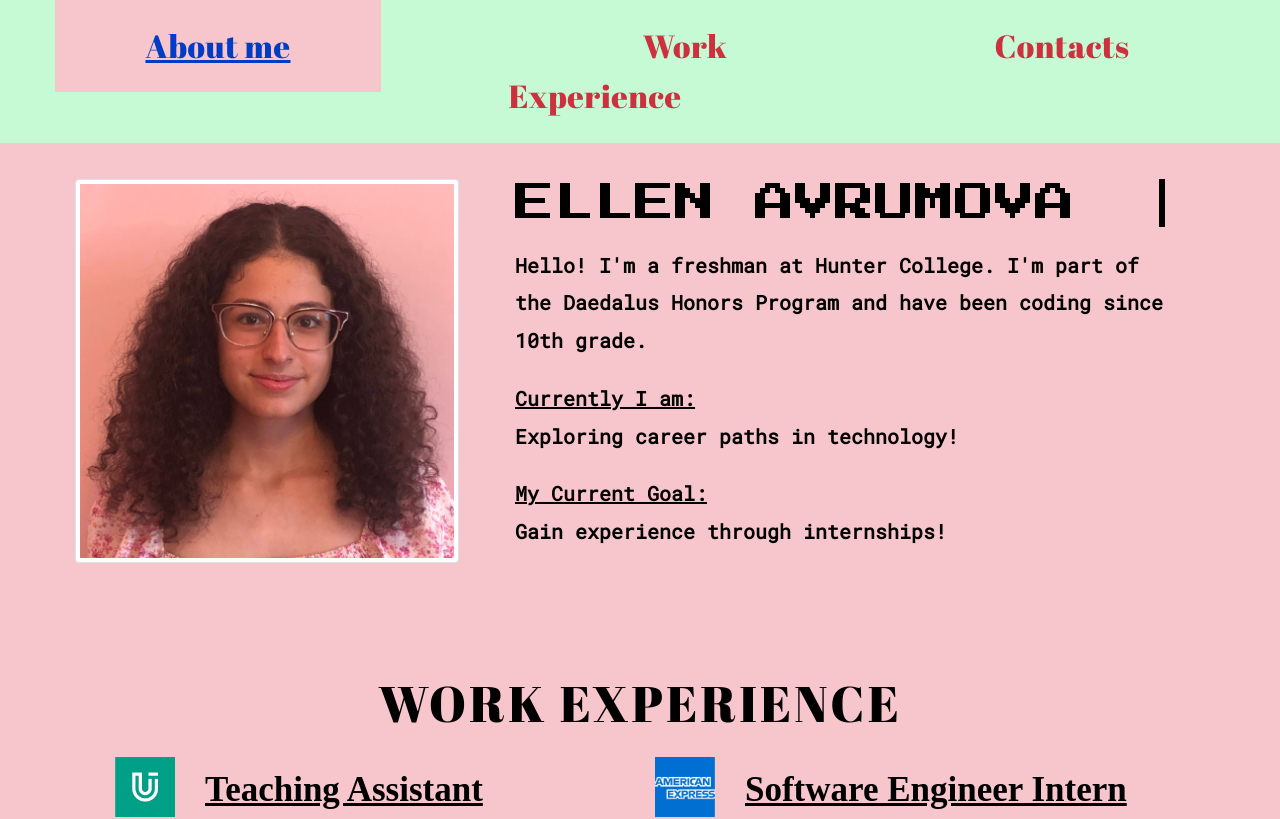
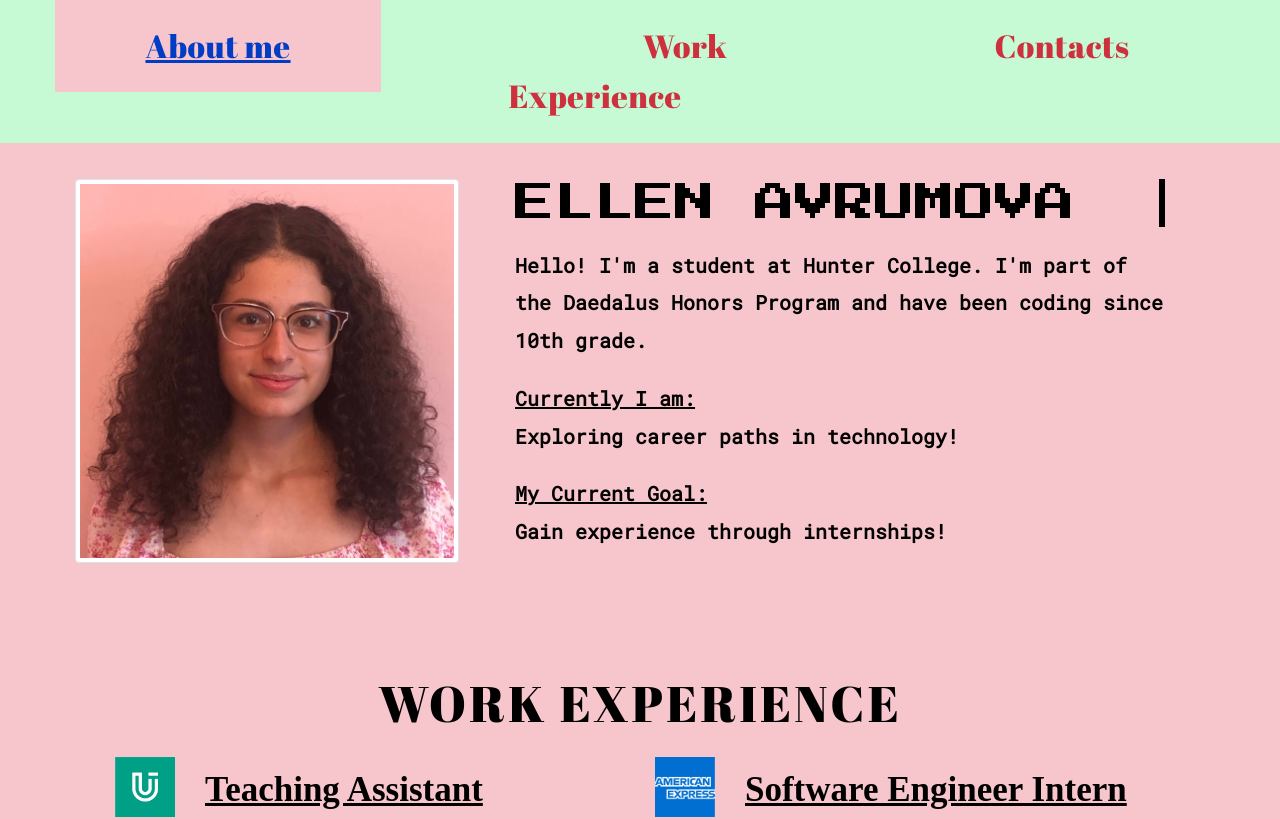
Before and after one commit to ellenAvrumova/ellenavrumova.github.io, a React (Create React App) app: page / in a window 1280 px wide. Shown: the top 819 px of the page. Built offline with nearby package versions, Linux system fonts and the light colour scheme; a web font is replaced by a local one.

Commit message:
small fix

```diff
--- a/src/App.js
+++ b/src/App.js
@@ -68,7 +68,7 @@ function App() {
                   <br />
                   <h2>ELLEN AVRUMOVA</h2>
                   <div id ="hello">
-                    <p>Hello! I'm a freshman at Hunter College. I'm part of the Daedalus Honors Program and have been coding since 10th grade.</p>
+                    <p>Hello! I'm a student at Hunter College. I'm part of the Daedalus Honors Program and have been coding since 10th grade.</p>
                     <p><u>Currently I am: </u><br />Exploring career paths in technology!</p>
                     <p><u>My Current Goal: </u><br />Gain experience through internships!</p>
                   </div>
```
